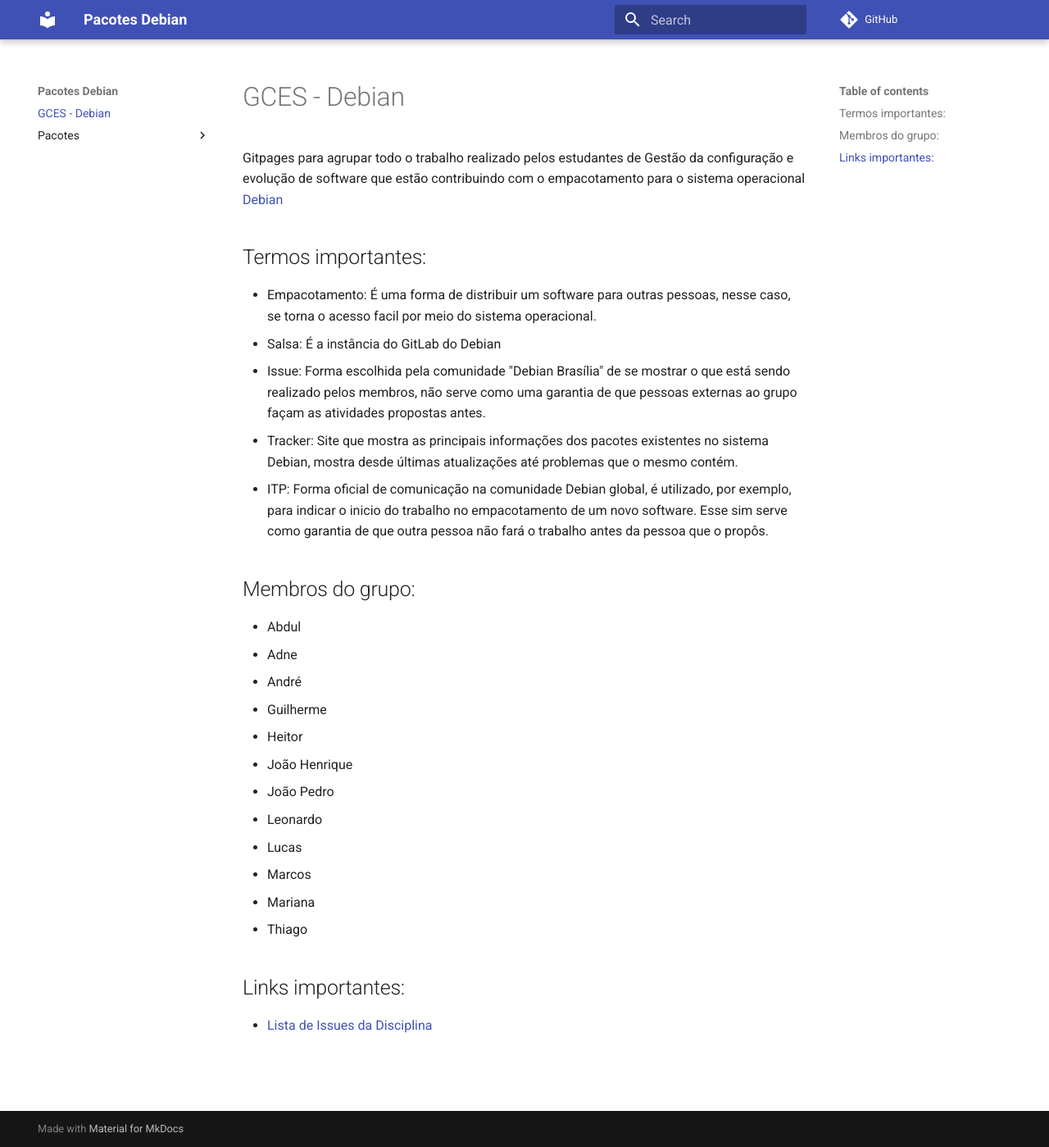
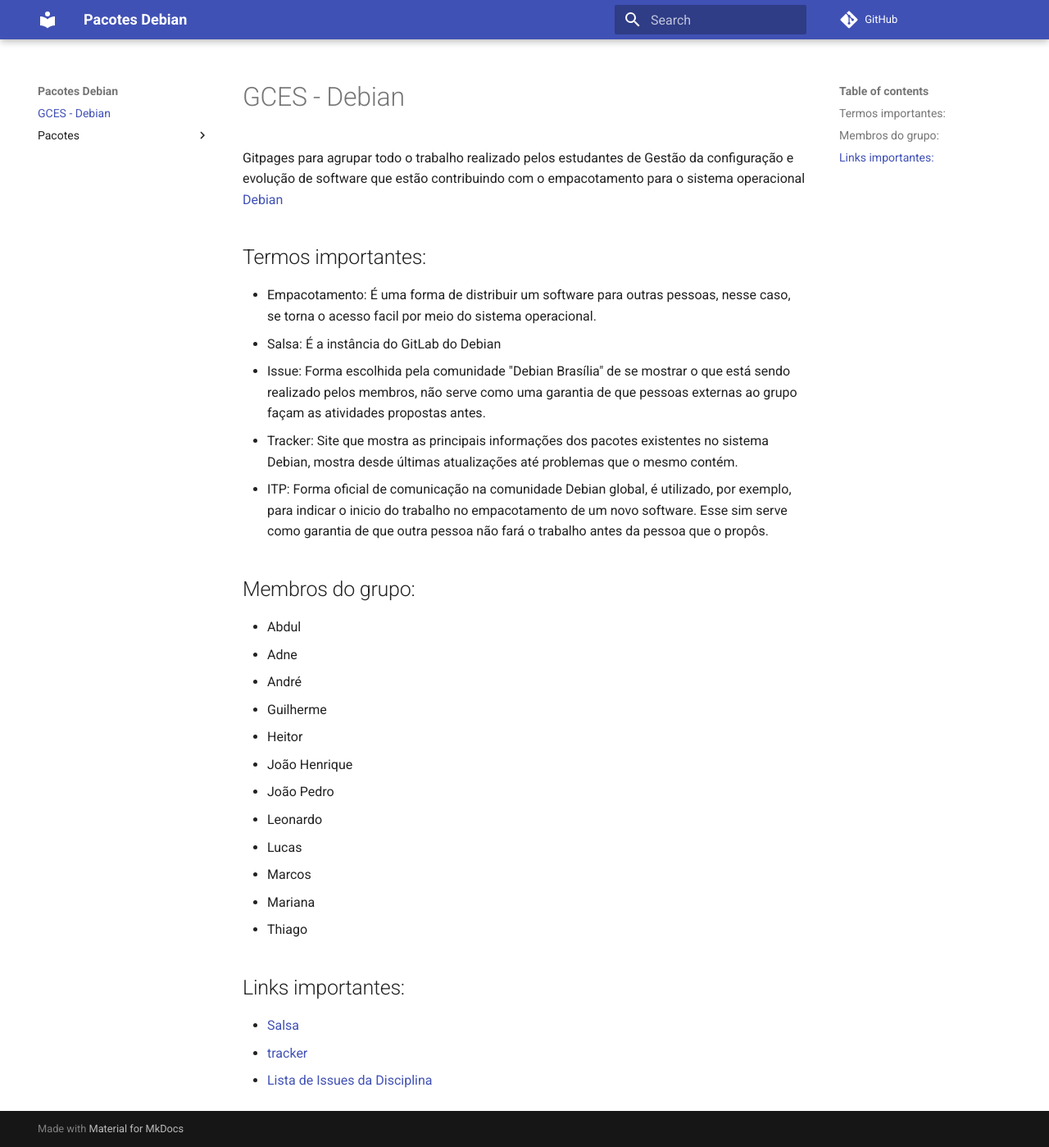
Before and after one commit to FGA-GCES/Debian_Pacotes, an MkDocs documentation site: the page built from docs/index.md, in a window 1280 px wide and 1399 px high. Shown: the whole window at 82% size. Built offline with MkDocs 1.6.1 and Material for MkDocs 9.7.7, drawn with Linux system fonts in a browser that asks for light colours; comment, search, counter and statistics services are not loaded.

Commit message:
add links

```diff
--- a/docs/index.md
+++ b/docs/index.md
@@ -27,4 +27,6 @@
 
 ## Links importantes:
 
+- [Salsa](https://salsa.debian.org/)
+- [tracker](https://tracker.debian.org)
 - [Lista de Issues da Disciplina](https://salsa.debian.org/debian-brasilia-team/docs/-/issues/?sort=created_date&state=all&label_name%5B%5D=GCES&first_page_size=100)
```
